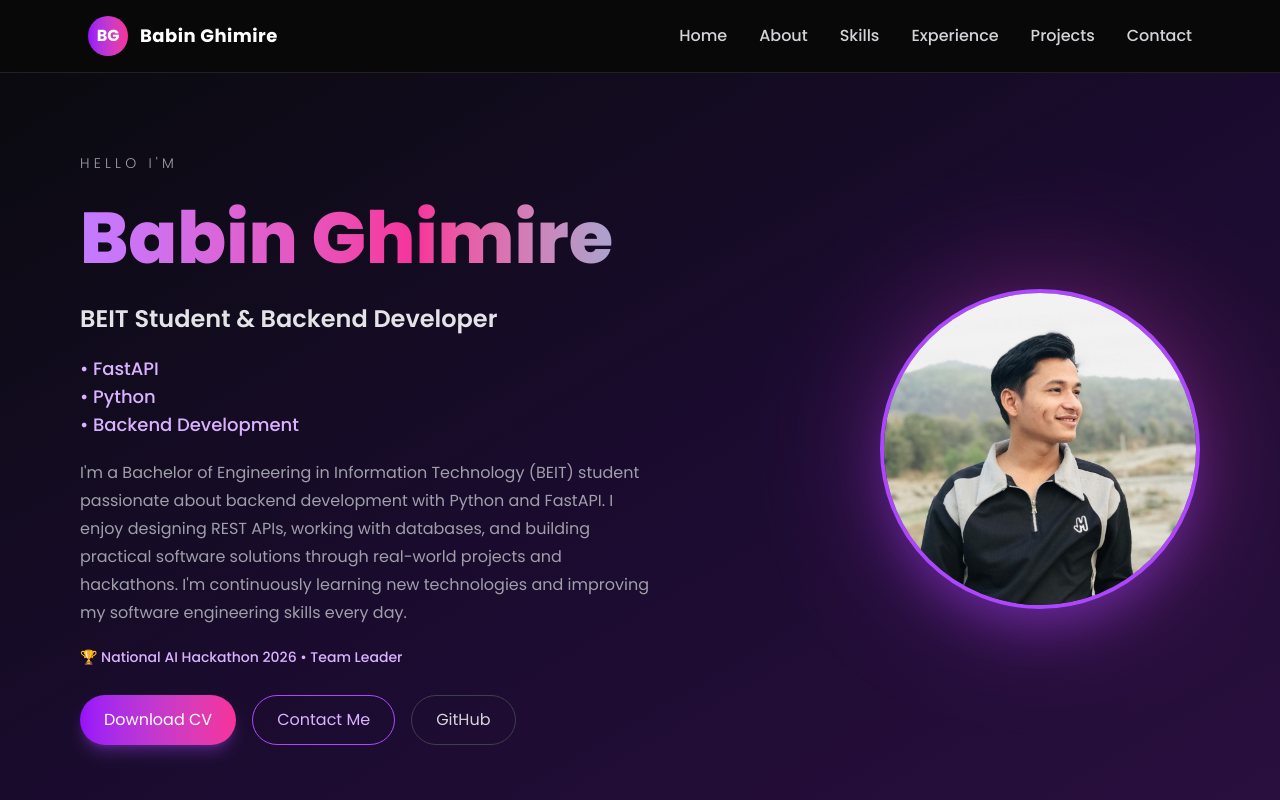
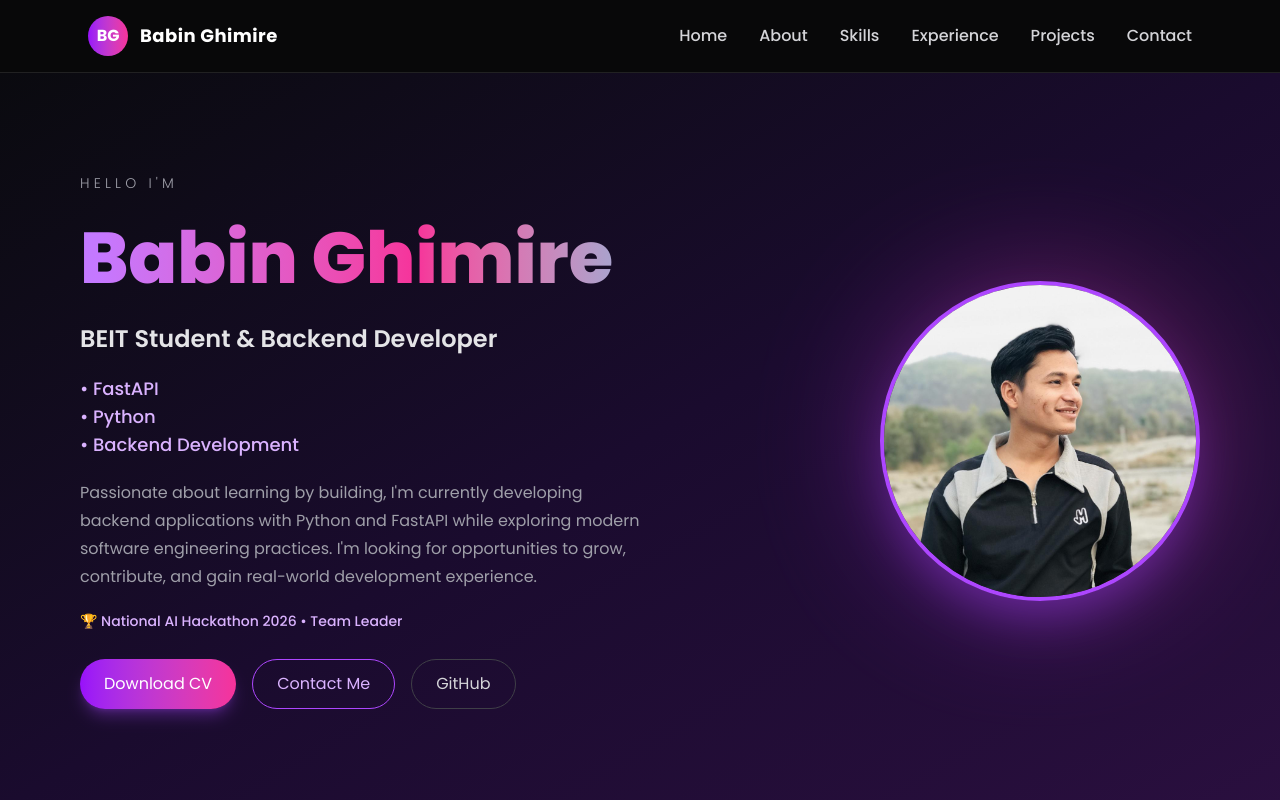
Before and after one commit to ghimirebabin07/my_portfolio, a Next.js app: page / in a window 1280 px wide. Shown: the top 800 px of the page. Built offline with nearby package versions, Linux system fonts and the light colour scheme.

Commit message:
feat: refine hero section with project-focused introduction

```diff
--- a/components/Hero.tsx
+++ b/components/Hero.tsx
@@ -28,14 +28,11 @@ export default function Hero() {
           • Python <br />• Backend Development
         </p>
 
-        {/* Description */}
         <p className="text-zinc-400 text-sm sm:text-base leading-7 max-w-xl mx-auto md:mx-0">
-          I'm a Bachelor of Engineering in Information Technology (BEIT) student
-          passionate about backend development with Python and FastAPI. I enjoy
-          designing REST APIs, working with databases, and building practical
-          software solutions through real-world projects and hackathons. I'm
-          continuously learning new technologies and improving my software
-          engineering skills every day.
+          Passionate about learning by building, I'm currently developing
+          backend applications with Python and FastAPI while exploring modern
+          software engineering practices. I'm looking for opportunities to grow,
+          contribute, and gain real-world development experience.
         </p>
 
         {/* Achievement */}
```
